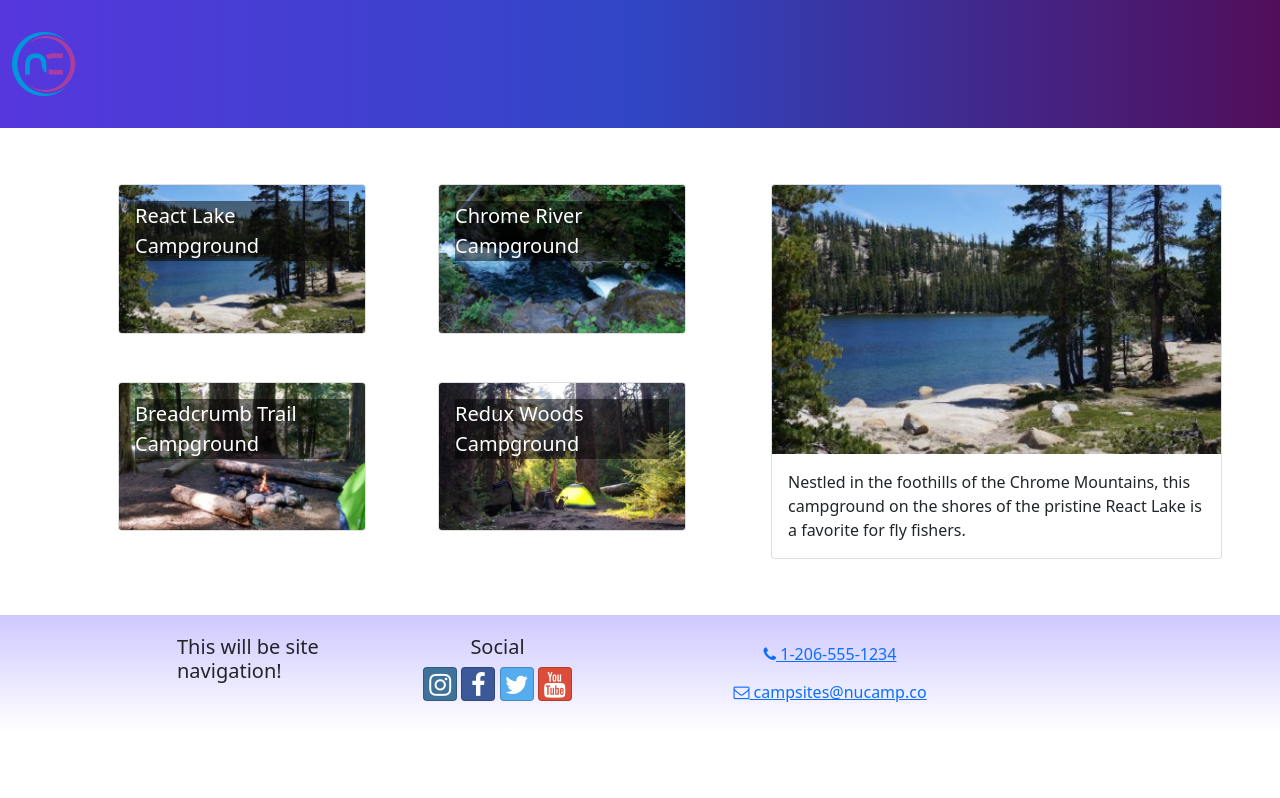
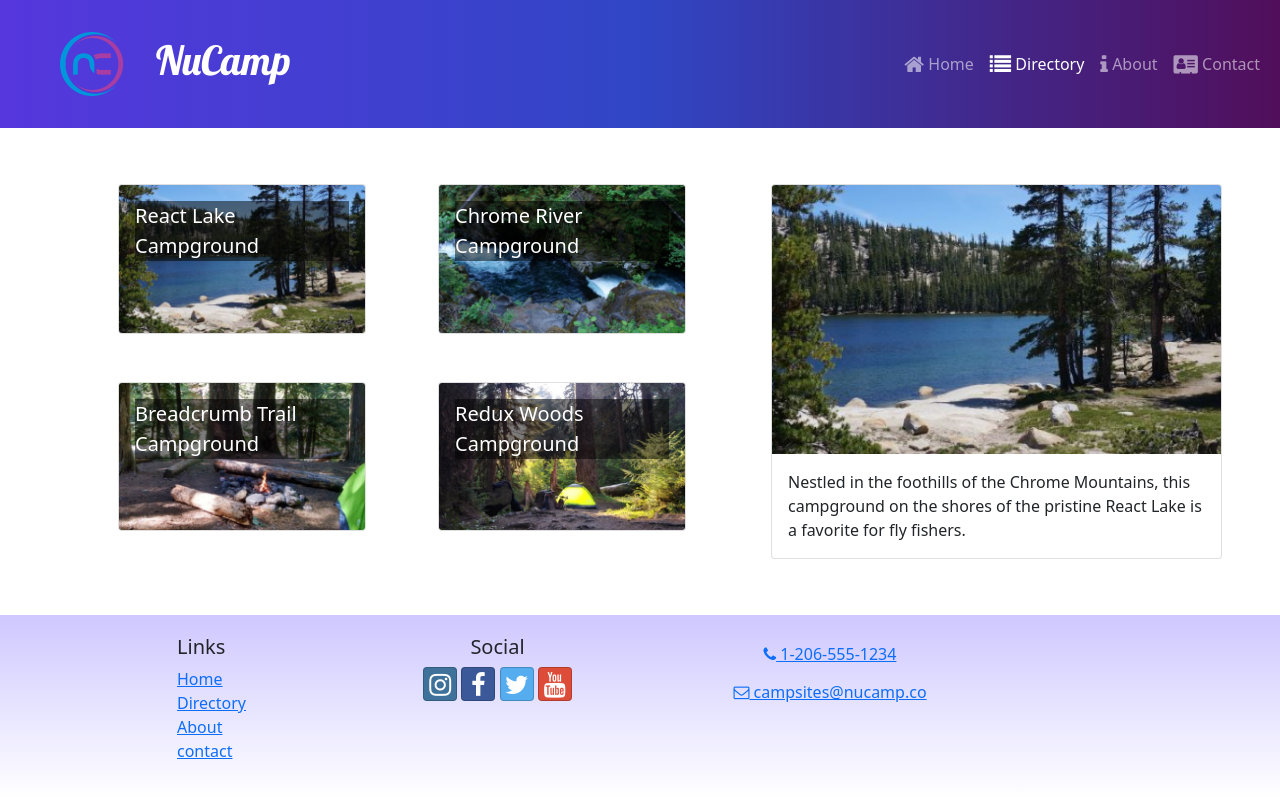
Before and after one commit to pnwmakes/Nucampsite, a React (Create React App) app: page /directory in a window 1280 px wide. Built offline with nearby package versions, Linux system fonts and the light colour scheme.

Commit message:
Header and Footer Links

```diff
--- a/src/components/Footer.js
+++ b/src/components/Footer.js
@@ -1,5 +1,6 @@
 
 import { Container, Row, Col } from 'reactstrap';
+import { Link } from 'react-router-dom';
 
 const Footer = () => {
     return (
@@ -7,7 +8,21 @@
             <Container>
                 <Row>
                     <Col xs={{ size: 4, offset: 1 }} sm='2'>
-                        <h5>This will be site navigation!</h5>
+                        <h5>Links</h5>
+                        <ul className='list-unstyled'>
+                            <li>
+                                <Link to='/'>Home</Link>
+                            </li>
+                            <li>
+                                <Link to='/directory'>Directory</Link>
+                            </li>
+                            <li>
+                                <Link to='/about'>About</Link>
+                            </li>
+                            <li>
+                                <Link to='/contact'>contact</Link>
+                            </li>
+                        </ul>
                     </Col>
                     <Col xs='6' sm='3' className='text-center'>
                         <h5>Social</h5>
--- a/src/components/Header.js
+++ b/src/components/Header.js
@@ -1,12 +1,44 @@
 import React from 'react';
-import { Navbar, NavbarBrand } from 'reactstrap';
+import { useState } from 'react';
+import { Navbar, NavbarBrand, Collapse, NavbarToggler, Nav, NavItem, } from 'reactstrap';
+import { NavLink } from 'react-router-dom';
 import NucampLogo from '../app/assets/img/logo.png';
+
 const Header = () => {
+    const [menuOpen, setMenuOpen] = useState(false);
+
     return (
         <Navbar dark color='primary' sticky='top' expand='md'>
-            <NavbarBrand href="/">
-                <img src={NucampLogo} alt="NuCamp Logo" />
+            <NavbarBrand className='ms-5' href="/">
+                <img src={NucampLogo} alt="NuCamp Logo" className='float-start' />
+                <h1 className='mt-1'>NuCamp</h1>
             </NavbarBrand>
+
+            <NavbarToggler onClick={() => setMenuOpen(!menuOpen)} />
+            <Collapse isOpen={menuOpen} navbar>
+                <Nav className='ms-auto' navbar>
+                    <NavItem>
+                        <NavLink className='nav-link' to='/'>
+                            <i className='fa fa-home fa-lg' /> Home
+                        </NavLink>
+                    </NavItem>
+                    <NavItem>
+                        <NavLink className='nav-link' to='/directory'>
+                            <i className='fa fa-list fa-lg' /> Directory
+                        </NavLink>
+                    </NavItem>
+                    <NavItem>
+                        <NavLink className='nav-link' to='/about'>
+                            <i className='fa fa-info fa-lg' /> About
+                        </NavLink>
+                    </NavItem>
+                    <NavItem>
+                        <NavLink className='nav-link' to='/contact'>
+                            <i className='fa fa-address-card fa-lg' /> Contact
+                        </NavLink>
+                    </NavItem>
+                </Nav>
+            </Collapse>
         </Navbar>
     );
 }
```
